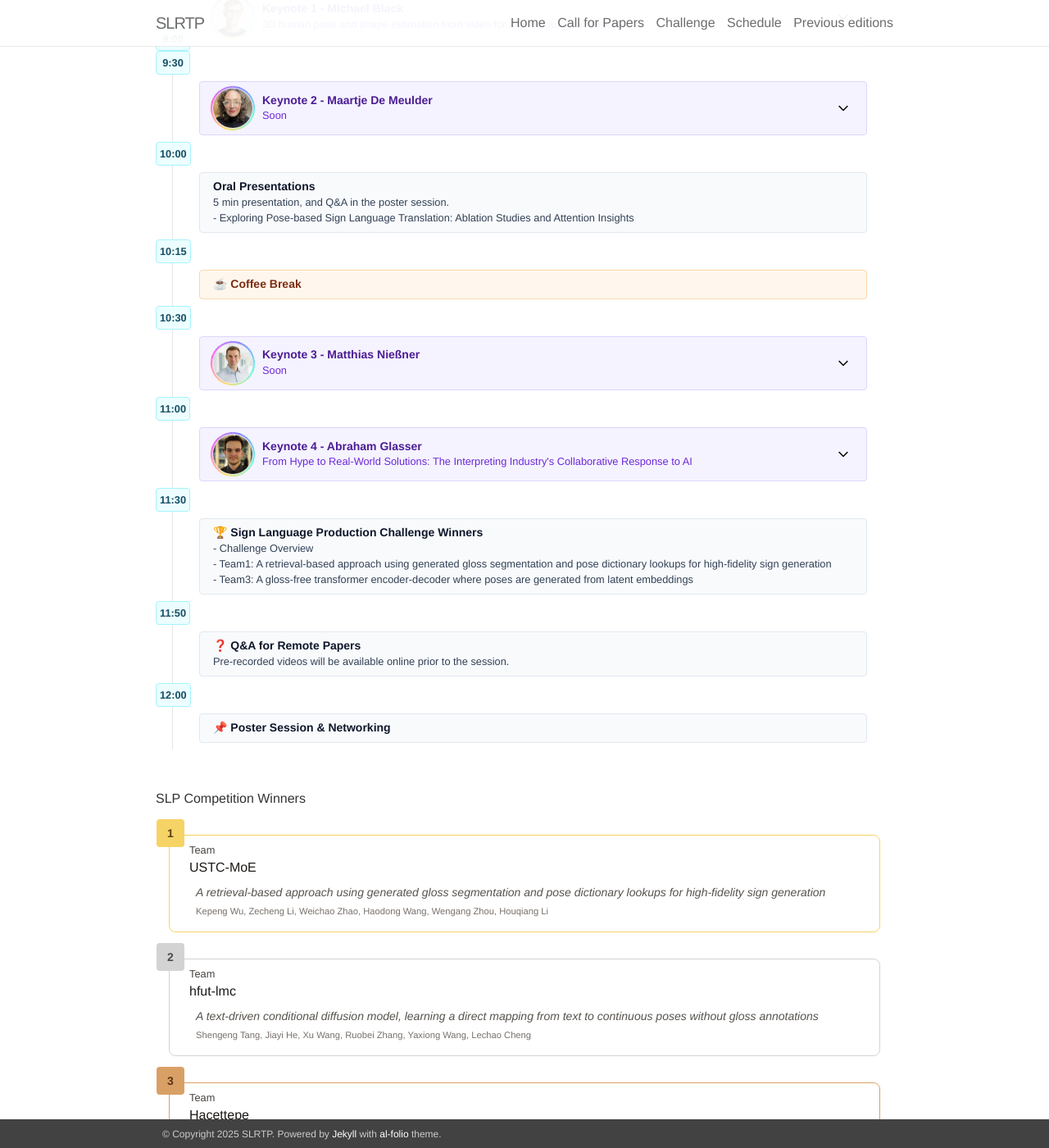
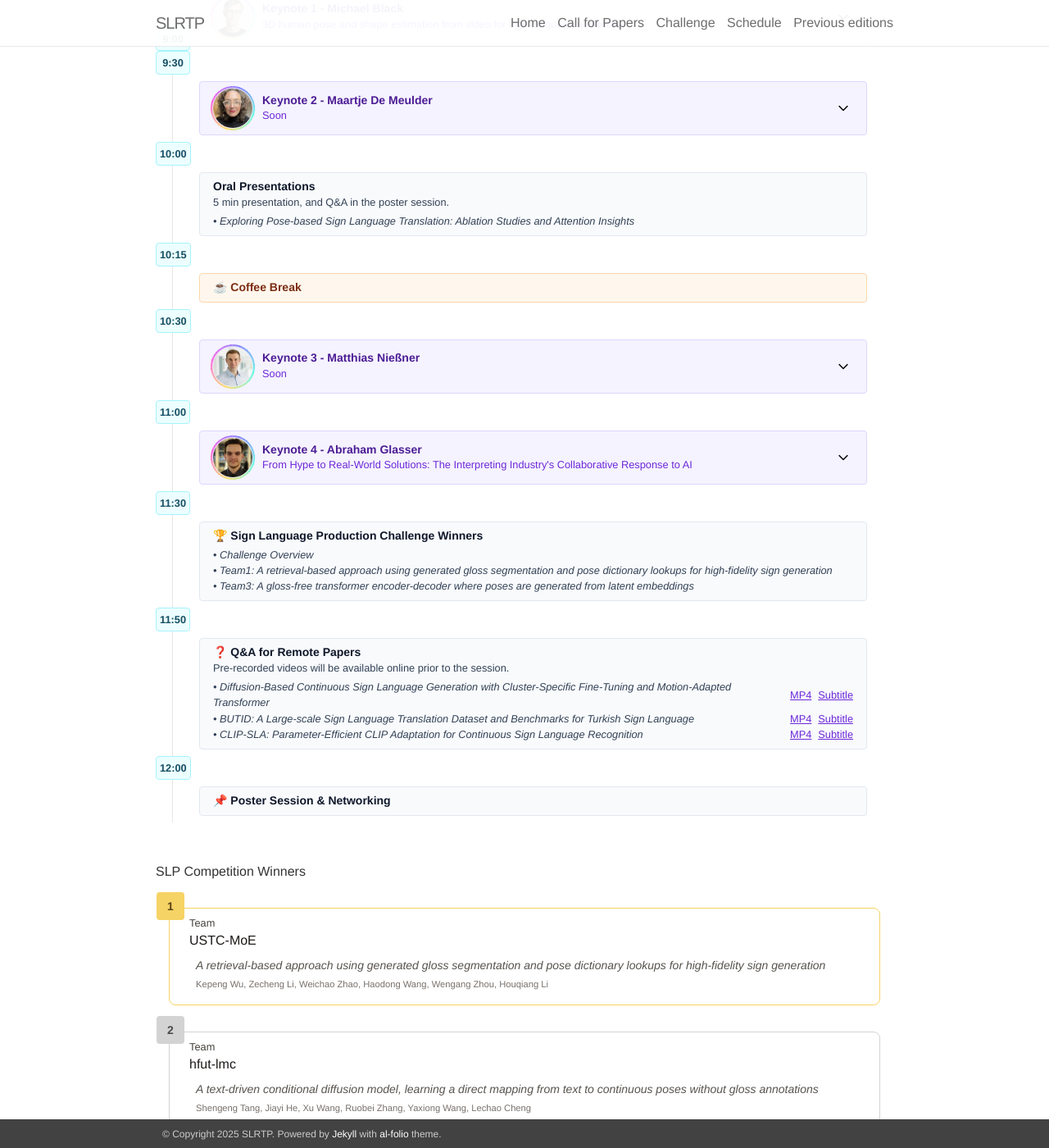
Before and after one commit to slrtpworkshop/slrtpworkshop.github.io, a Jekyll site: the page built from _pages/03_schedule.md, in a window 1280 px wide and 1400 px high, scrolled down 855 px. Shown: the whole window at 82% size. Built offline with Jekyll 4.4.1, drawn with Linux system fonts in a browser that asks for light colours; nearby versions of some CDN libraries.

Commit message:
update schedule page

```diff
--- a/_includes/schedule.html
+++ b/_includes/schedule.html
@@ -68,7 +68,7 @@
                         <div class="detail-title">
                             <h5> Oral Presentations</h5>
                             <small>5 min presentation, and Q&A in the poster session.</small>
-                            <small>- Exploring Pose-based Sign Language Translation: Ablation Studies and Attention Insights</small>
+                            <small style="margin-top: 0.25rem;"><i>&bullet; Exploring Pose-based Sign Language Translation: Ablation Studies and Attention Insights</i></small>
                         </div>
                     </div>
                 </div>
@@ -139,9 +139,9 @@
                     <div class="detail-header">
                         <div class="detail-title">
                             <h5> 🏆 Sign Language Production Challenge Winners</h5>
-                            <small>- Challenge Overview</small>
-                            <small>- Team1: A retrieval-based approach using generated gloss segmentation and pose dictionary lookups for high-fidelity sign generation</small>
-                            <small>- Team3: A gloss-free transformer encoder-decoder where poses are generated from latent embeddings</small>
+                            <small style="margin-top: 0.25rem;">&bullet; <i>Challenge Overview</i></small>
+                            <small><i>&bullet; <b>Team1:</b> A retrieval-based approach using generated gloss segmentation and pose dictionary lookups for high-fidelity sign generation</i></small>
+                            <small><i>&bullet; <b>Team3:</b> A gloss-free transformer encoder-decoder where poses are generated from latent embeddings</i></small>
                         </div>
                     </div>
                 </div>
@@ -155,6 +155,9 @@
                         <div class="detail-title">
                             <h5> ❓ Q&A for Remote Papers</h5>
                             <small>Pre-recorded videos will be available online prior to the session.</small>
+                            <small class="subdetail" style="margin-top: 0.25rem;"><i> &bullet; Diffusion-Based Continuous Sign Language Generation with Cluster-Specific Fine-Tuning and Motion-Adapted Transformer</i><span class="links"><a href="../assets/video/test.txt" download>MP4</a><a href="../assets/video/test.txt" download>Subtitle</a></span></small>
+                            <small class="subdetail"><i> &bullet; BUTID: A Large-scale Sign Language Translation Dataset and Benchmarks for Turkish Sign Language</i><span class="links"><a href="../assets/video/test.txt" download>MP4</a><a href="../assets/video/test.txt" download>Subtitle</a></span></small>
+                            <small class="subdetail"><i> &bullet; CLIP-SLA: Parameter-Efficient CLIP Adaptation for Continuous Sign Language Recognition</i><span class="links"><a href="../assets/video/test.txt" download>MP4</a><a href="../assets/video/test.txt" download>Subtitle</a></span></small>
                         </div>
                     </div>
                 </div>
--- a/_sass/_schedule.scss
+++ b/_sass/_schedule.scss
@@ -121,6 +121,29 @@
                             font-weight: bold;
                             color: var(--text-color-secondary-3);
                         }
+
+                        .subdetail {
+                            display: flex;
+                            gap: 0.5rem;
+                            align-items: center;
+                            justify-content: space-between;
+
+                            .links {
+                                display: flex;
+                                align-items: center;
+                                gap: 0.5rem;
+
+                                a {
+                                    color: var(--text-color-4);
+                                    text-decoration: underline;
+                                    transition: color 0.3s;
+
+                                    &:hover {
+                                        color: var(--text-color-secondary-4);
+                                    }
+                                }
+                            }
+                        }
                     }
                 }
 
```
